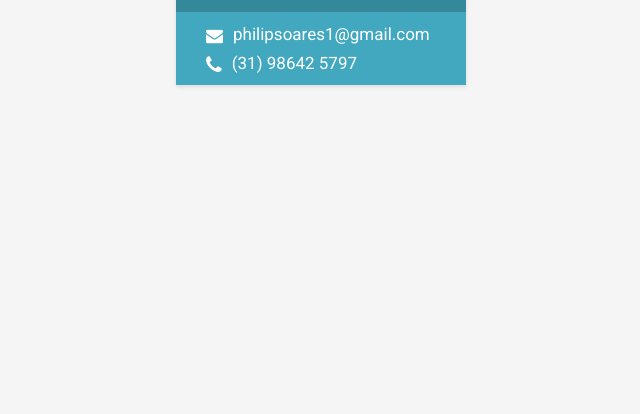
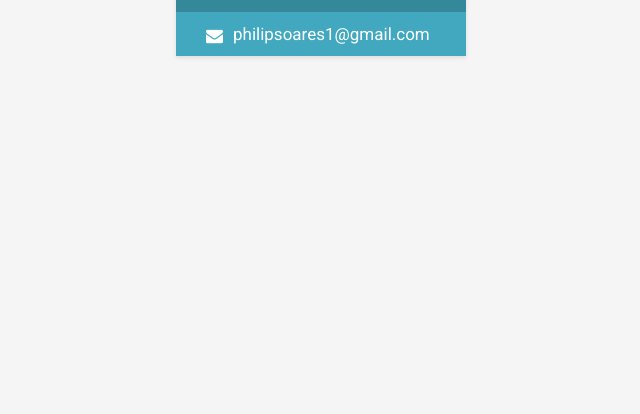
Before and after one commit to philipsoares/philipsoares.github.io, a plain HTML site: page index.html in a window 1280 px wide. Shown: the part 386-800 px from the top of the page, without its empty margins (319-959 px from the left). Drawn offline with Linux system fonts and the light colour scheme.

Commit message:
Update index.html

```diff
--- a/index.html
+++ b/index.html
@@ -26,7 +26,7 @@
             <div class="contact-container container-block">
                 <ul class="list-unstyled contact-list">
                     <li class="email"><i class="fa fa-envelope"></i><a href="mailto: philipsoares1@gmail.com">philipsoares1@gmail.com</a></li>
-                    <li class="phone"><i class="fa fa-phone"></i><a href="tel:+5531986425797">(31) 98642 5797</a></li>
+                    <!--<li class="phone"><i class="fa fa-phone"></i><a href="tel:+5531">(31) </a></li>-->
                 </ul>
             </div><!--//contact-container-->
 
```
